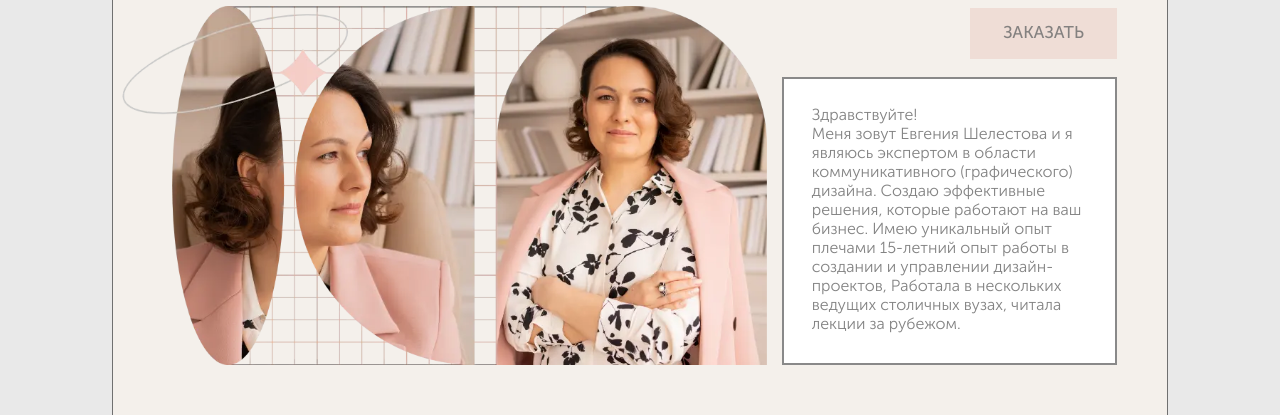
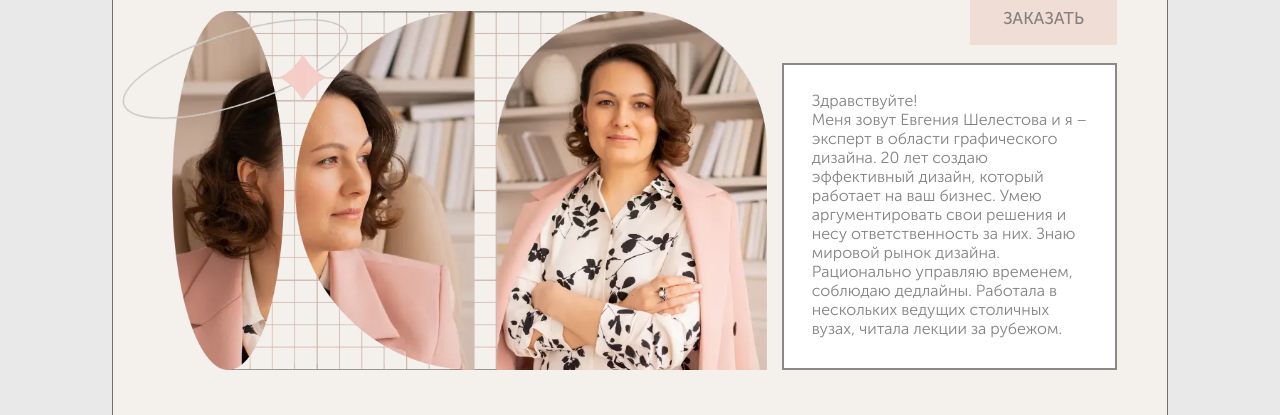
Before and after one commit to PhenixFlame/shelestova-art, a plain HTML site: page index.html in a window 1280 px wide. Shown: the part 164-579 px from the top of the page. Drawn offline with Linux system fonts and the light colour scheme.

Commit message:
new video link && change header text on main page

```diff
--- a/index.html
+++ b/index.html
@@ -155,14 +155,14 @@
 								<div class="evgeniya__text">
 									Здравствуйте! <br>
 									Меня зовут Евгения Шелестова
-									и я являюсь экспертом в области
-									коммуникативного (графического)
-									дизайна. Создаю эффективные
-									решения, которые работают на ваш
-									бизнес. Имею уникальный опыт
-									плечами 15-летний опыт работы в
-									создании и управлении дизайн-
-									проектов, Работала в нескольких
+									и я – эксперт в области
+									графического дизайна. 20 лет создаю эффективный
+									дизайн, который работает на ваш
+									бизнес. Умею аргументировать
+									свои решения и несу ответственность
+									за них. Знаю мировой рынок дизайна.
+									Рационально управляю временем,
+									соблюдаю дедлайны. Работала в нескольких
 									ведущих столичных вузах, читала
 									лекции за рубежом.
 								</div>
```
Also changed, not shown: interviy.html (+2 -1 lines).
